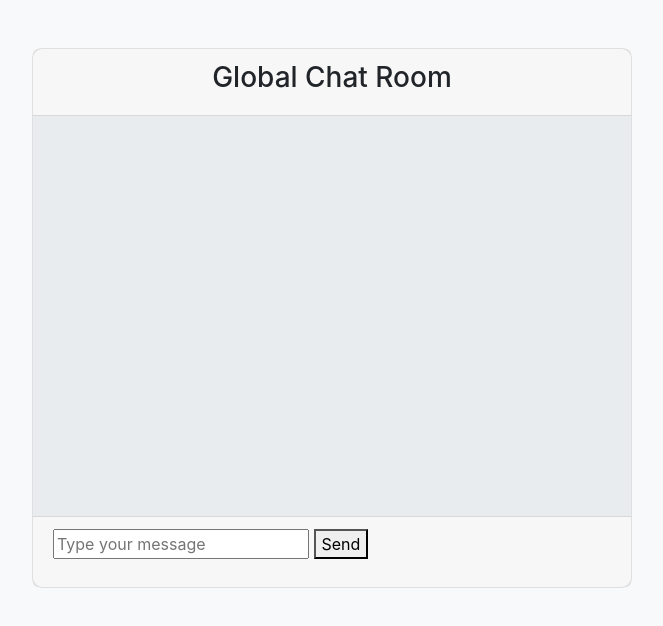
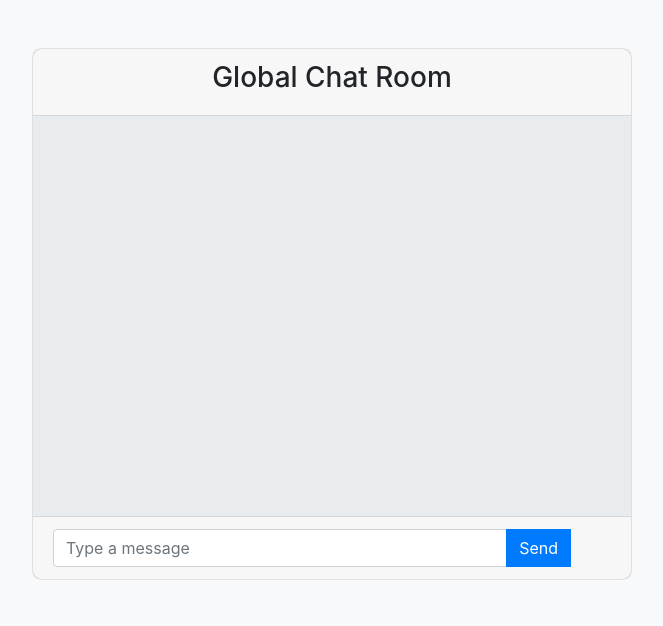
Before and after one commit to AbhinavChaulagai/global-chat, a website: page public/index.html in a window 1280 px wide. Shown: the whole page, without its empty margins (308-971 px from the left). Drawn offline with nearby package versions, Linux system fonts and the light colour scheme; no server answers.

Commit message:
Update index.html

```diff
--- a/public/index.html
+++ b/public/index.html
@@ -18,11 +18,10 @@
       <!-- Messages will appear here -->
     </div>
     <div class="card-footer">
-      <!-- Sample HTML Structure -->
-      <form id="chatForm">
-        <input id="messageInput" type="text" placeholder="Type your message" required />
-        <button type="submit">Send</button>
-      </form>
+       <div class="input-group">
+        <input type="text" class="form-control" id="message-input" placeholder="Type a message">
+        <div class="input-group-append">
+          <button class="btn btn-primary" id="send-btn">Send</button>
       <ul id="messages"></ul>
       </div>
     </div>
```
